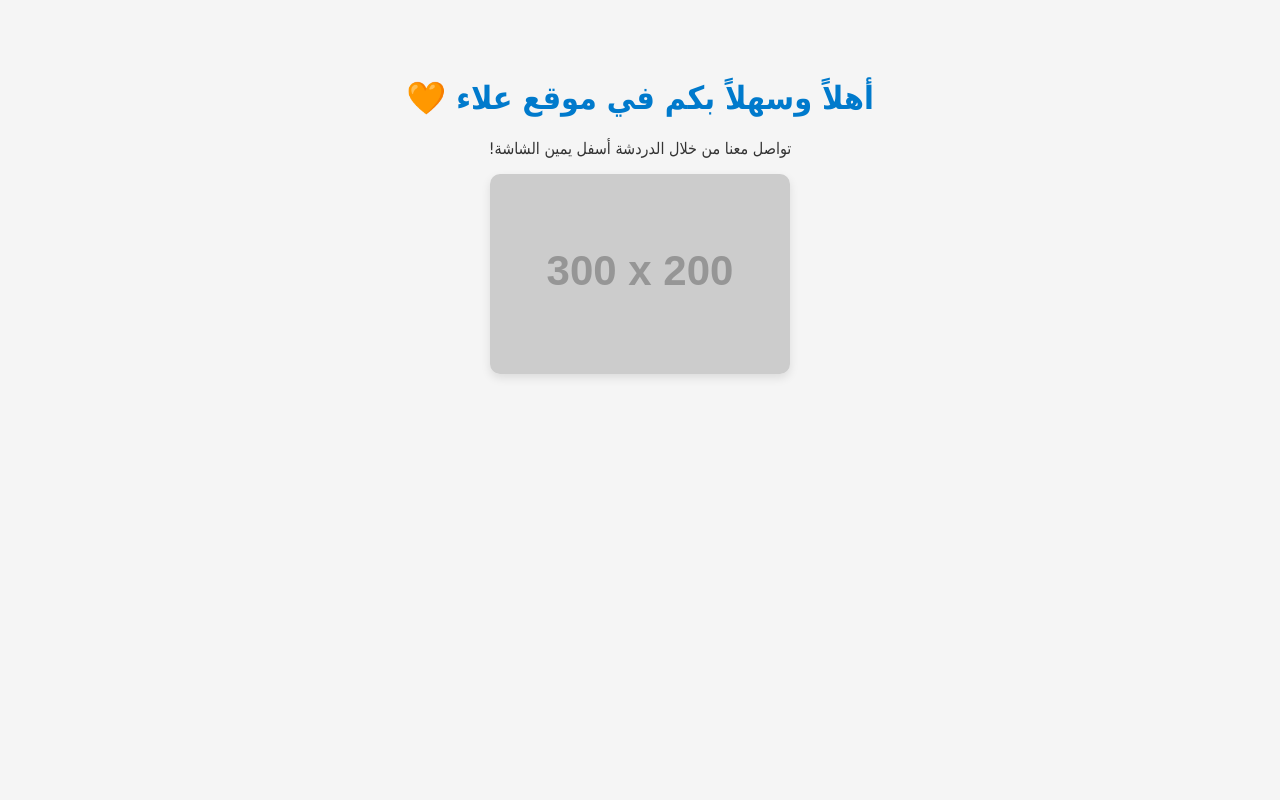
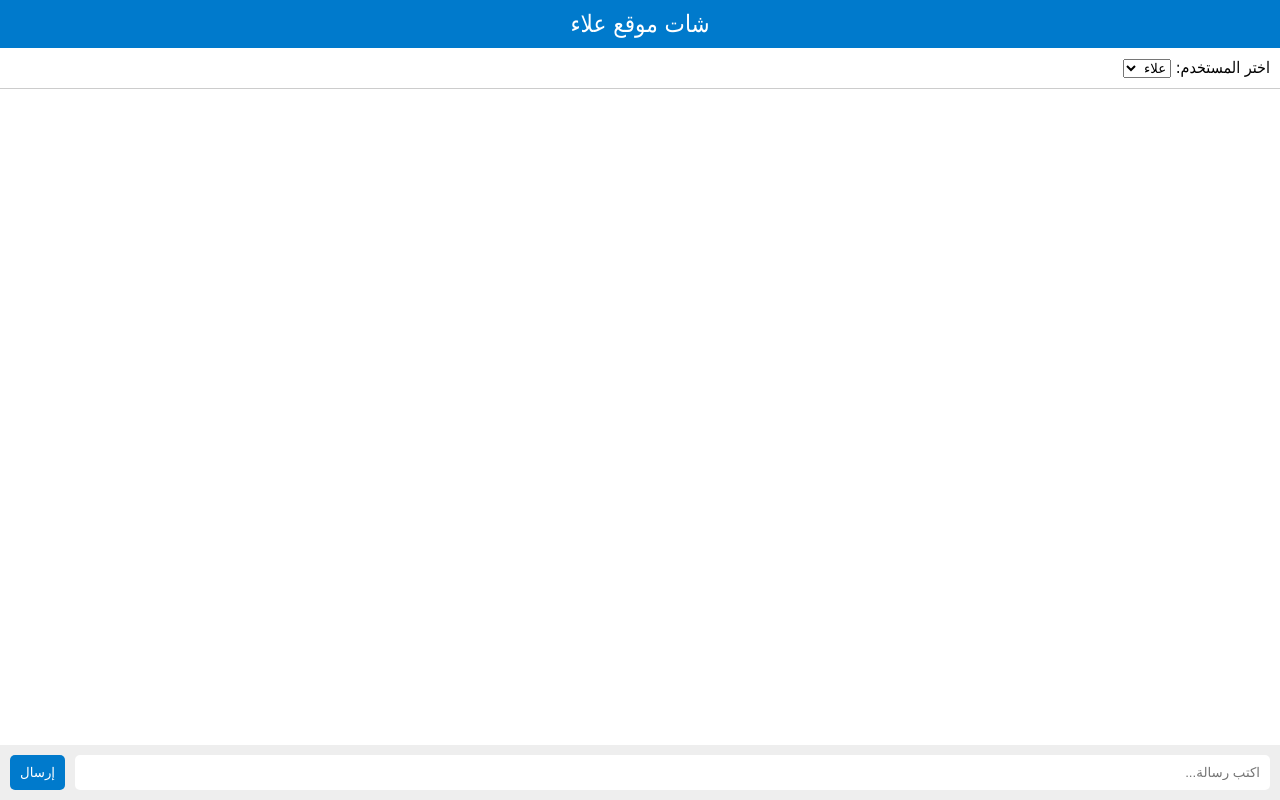
Before and after one commit to aladdinmk/alaa.websit, a plain HTML site: page index.html in a window 1280 px wide. Drawn offline with Linux system fonts and the light colour scheme; placeholder pictures from the web are drawn by us.

Commit message:
Update index.html

```diff
--- a/index.html
+++ b/index.html
@@ -1,44 +1,4 @@
-<!DOCTYPE html>
-<html lang="ar" dir="rtl">
-<head>
-  <meta charset="UTF-8" />
-  <meta name="viewport" content="width=device-width, initial-scale=1.0" />
-  <title>موقع علاء</title>
-  <style>
-    body {
-      font-family: 'Tahoma', sans-serif;
-      background: #f5f5f5;
-      color: #333;
-      text-align: center;
-      padding: 50px;
-    }
-    h1 {
-      color: #007acc;
-    }
-    img {
-      width: 300px;
-      max-width: 90%;
-      border-radius: 10px;
-      box-shadow: 0 4px 10px rgba(0,0,0,0.1);
-    }
-  </style>
-</head>
-<body>
-  <h1>أهلاً وسهلاً بكم في موقع علاء 🧡</h1>
-  <p>تواصل معنا من خلال الدردشة أسفل يمين الشاشة!</p>
-  <img src="https://via.placeholder.com/300x200?text=صور+قريباً" alt="معرض صور">
-
-  <!--Start of Tawk.to Script-->
-  <script type="text/javascript">
-    var Tawk_API=Tawk_API||{}, Tawk_LoadStart=new Date();
-    (function(){
-    var s1=document.createElement("script"),s0=document.getElementsByTagName("script")[0];
-    s1.async=true;
-    s1.src='https://embed.tawk.to/683e88c9e7b265190b0ccdc0/1isq4clpi';
-    s1.charset='UTF-8';
-    s1.setAttribute('crossorigin','*');
-    s0.parentNode.insertBefore(s1,s0);
-      <!DOCTYPE html><html lang="ar" dir="rtl">
+<!DOCTYPE html><html lang="ar" dir="rtl">
 <head>
   <meta charset="UTF-8">
   <meta name="viewport" content="width=device-width, initial-scale=1.0">
@@ -120,8 +80,3 @@
       const user = userSelect.value;
       const msg = msgInput.value;
       if (!msg) return;
-    })();
-  </script>
-  <!--End of Tawk.to Script-->
-</body>
-</html>
```
